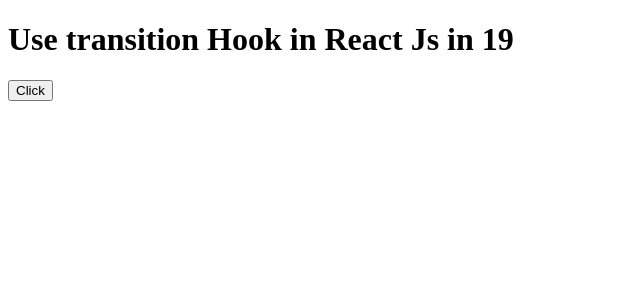
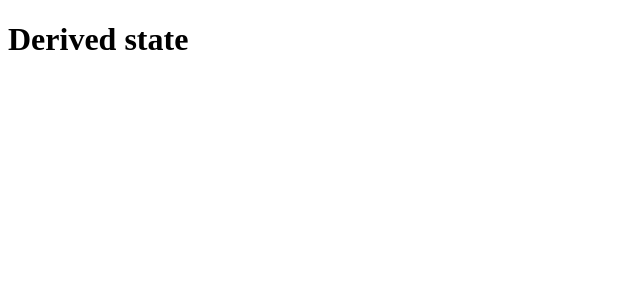
Before and after one commit to tekdhami596-lgtm/react-learning, a React (Vite) app: page / in a window 1280 px wide. Shown: the top 300 px of the page, without its empty margins (0-640 px from the left). Built offline with nearby package versions, Linux system fonts and the light colour scheme.

Commit message:
commented

```diff
--- a/src/App.jsx
+++ b/src/App.jsx
@@ -199,14 +199,19 @@
         <CustomForm />
       </form> */}
 
-      <h1>Use transition Hook in React Js in 19</h1>
+     {/*  <h1>Use transition Hook in React Js in 19</h1>
       {
         pending?<img style={{width:'100px'}} src="https://media.tenor.com/UnFx-k_lSckAAAAM/amalie-steiness.gif" />:null
       }
 
       <button disabled={pending} onClick={handleButton}>
         Click
-      </button>
+      </button> */}
+
+
+
+      <h1>Derived state</h1>
+
     </div>
   );
 }
```
